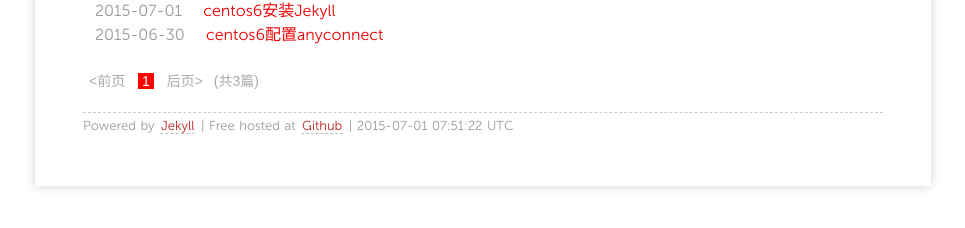
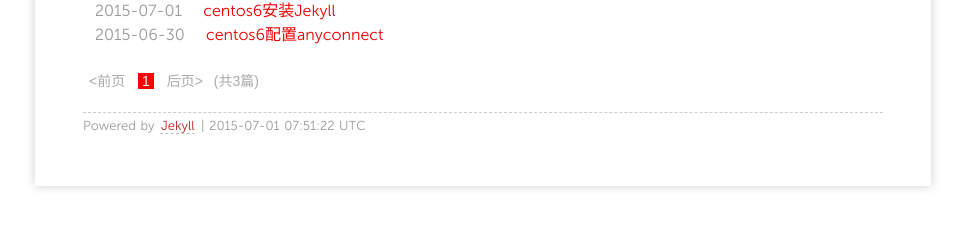
Before and after one commit to EwanZhang/Bolg, a Jekyll site: the page built from index.html, in a window 1280 px wide. Shown: the part 255-483 px from the top of the page, without its empty margins (157-1122 px from the left). Built offline with Jekyll 4.4.1, drawn with Linux system fonts in a browser that asks for light colours; nearby versions of some CDN libraries; Markdown is read by kramdown in place of the engine named in the settings; the list of posts is cut into pages by our own code.

Commit message:
Update default.html

```diff
--- a/_layouts/default.html
+++ b/_layouts/default.html
@@ -47,7 +47,7 @@
       </div>
 
     <footer>
-        <p><small>Powered by <a href="https://github.com/mojombo/jekyll">Jekyll</a> | Free hosted at <a href="https://github.com/EwanZhang">Github</a>
+        <p><small>Powered by <a href="https://github.com/mojombo/jekyll">Jekyll</a>
 
 		| <span class="label label-info">{{site.time | date:"%Y-%m-%d %H:%M:%S %Z"}}</span></small></p>
     </footer>
```
